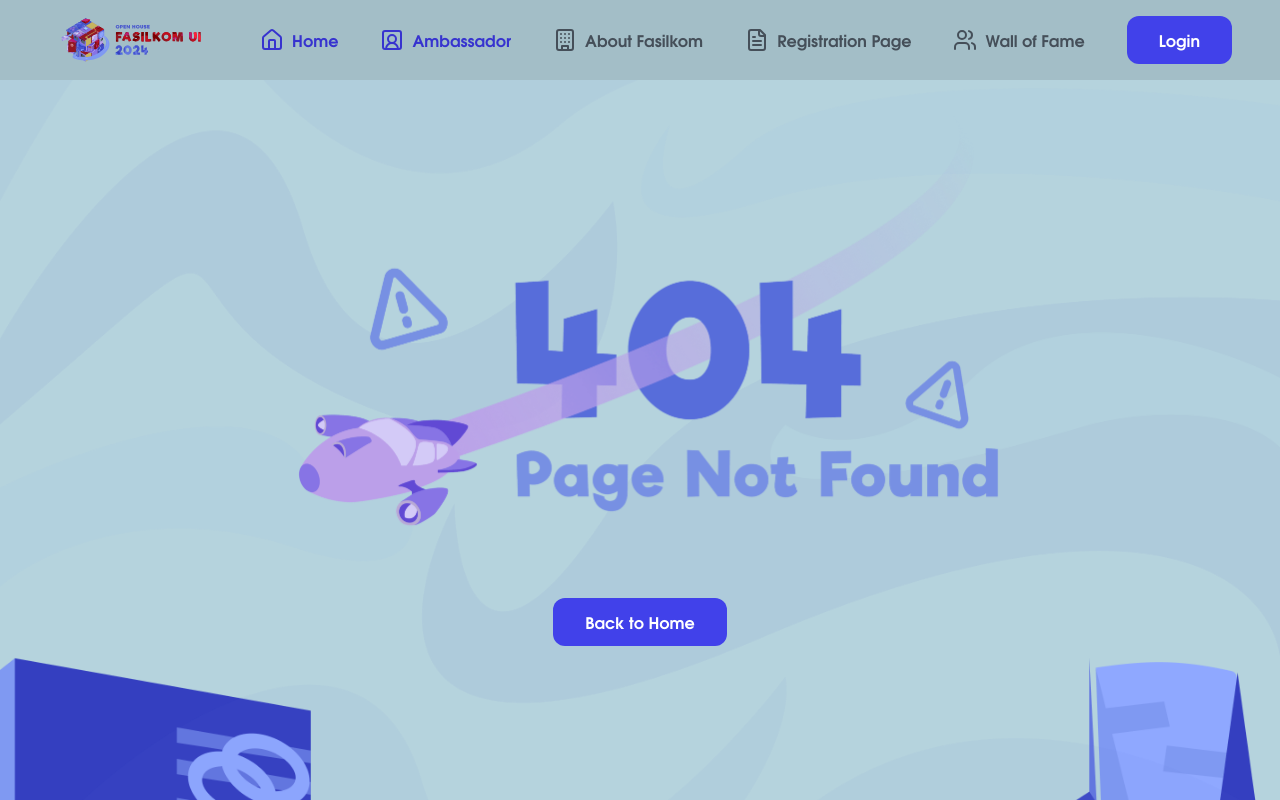
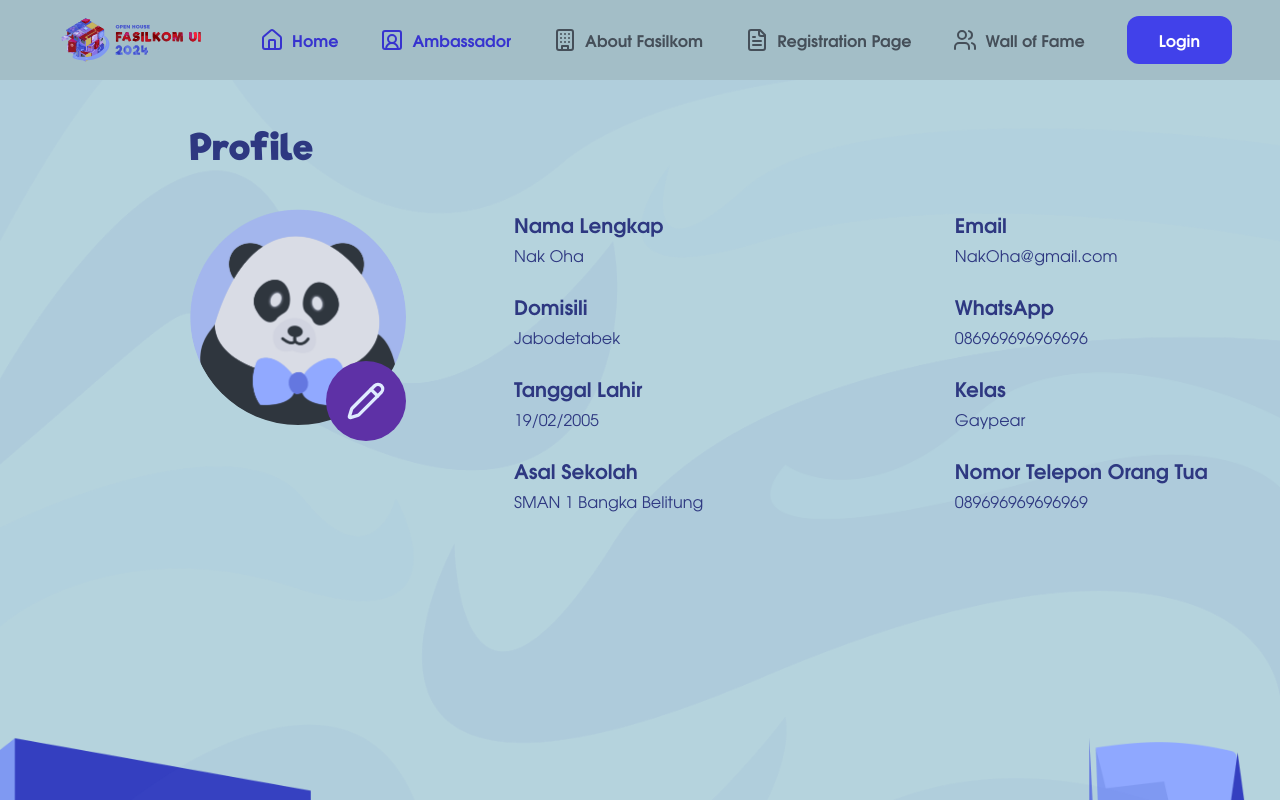
Before and after one commit to OH-Fasilkom-UI/oh24-frontend, a Next.js app: page /profile in a window 1280 px wide. Before the commit this address had no page. Shown: the top 800 px of the page. Built offline with nearby package versions, Linux system fonts and the light colour scheme.

Commit message:
feat: add profile page

```diff
--- /dev/null
+++ b/app/profile/page.tsx
@@ -0,0 +1,8 @@
+import React from 'react'
+import { ProfilePageModule } from '@/modules'
+
+function page() {
+  return <ProfilePageModule />
+}
+
+export default page
--- /dev/null
+++ b/modules/ProfilePageModules/index.tsx
@@ -0,0 +1,19 @@
+import React from 'react'
+import bg from '@/public/wave-notfound.png'
+import { DetailProfile } from './sections/DetailProfile'
+
+export const ProfilePageModule = () => {
+  return (
+    <main
+      style={{
+        backgroundImage: `url(${bg.src})`,
+        backgroundSize: 'cover',
+        backgroundPosition: 'center',
+        backgroundRepeat: 'no-repeat',
+      }}
+      className='min-h-[160vh]'
+    >
+      <DetailProfile />
+    </main>
+  )
+}
--- /dev/null
+++ b/modules/ProfilePageModules/sections/DetailProfile.tsx
@@ -0,0 +1,99 @@
+'use client'
+import React from 'react'
+import { Avatar, AvatarImage } from '@/components/ui/Avatar'
+import { DetailProfileConstant, PandaImages } from '../constant'
+import {
+  Tooltip,
+  TooltipContent,
+  TooltipProvider,
+  TooltipTrigger,
+} from '@/components/ui/Tooltip'
+import { Pencil } from 'lucide-react'
+import {
+  Popover,
+  PopoverContent,
+  PopoverTrigger,
+} from '@/components/ui/popover'
+
+export const DetailProfile = () => {
+  const handleProfileChange = (src: string) => {
+    // handle change profile logic later
+  }
+  return (
+    <div className="flex flex-col md:pl-[120px]  xl:pl-[190px] py-10 max-md:pb-20 justify-center items-center md:items-start md:justify-start gap-[35px]">
+      <h1 className="text-[36px] text-[#2E3881] font-bold font-riffic tracking-[0.075rem]">
+        Profile
+      </h1>
+      <div className="flex flex-col max-md:justify-center max-md:items-center md:flex-row md:gap-[108px]">
+        <div className="flex flex-col items-end">
+          <Avatar className="w-[216px] h-[216px]">
+            <AvatarImage src="/Profile/cowo1.png" />
+          </Avatar>
+          <TooltipProvider>
+            <Tooltip>
+              <TooltipTrigger className="p-5 max-md:hidden -translate-y-16 bg-[#5E31A6] text-[#E0ECFF] rounded-full">
+                <Pencil className="w-10 h-10" />
+              </TooltipTrigger>
+              <TooltipContent
+                icon={false}
+                side={'right'}
+                className="flex flex-col"
+              >
+                <h1 className="text-[#2E3881] text-[16px] font-tex-gyre font-bold mb-3">
+                  Choose Your Panda!
+                </h1>
+                <div className="flex flex-row gap-[34px]">
+                  {PandaImages.map((item) => (
+                    <Avatar
+                      onClick={() => handleProfileChange(item.src)}
+                      key={item.alt}
+                      className="w-[108px] h-[108px] cursor-pointer"
+                    >
+                      <AvatarImage src={item.src} />
+                    </Avatar>
+                  ))}
+                </div>
+              </TooltipContent>
+            </Tooltip>
+          </TooltipProvider>
+          <Popover>
+            <PopoverTrigger className="p-5 md:hidden -translate-y-16 bg-[#5E31A6] text-[#E0ECFF] rounded-full">
+              <Pencil className="w-10 h-10" />
+            </PopoverTrigger>
+            <PopoverContent className="flex flex-col items-center justify-center w-full">
+              <h1 className="text-[#2E3881] text-[16px] font-tex-gyre font-bold mb-3">
+                Choose Your Panda!
+              </h1>
+              <div className="flex flex-col items-center gap-[34px]">
+                {PandaImages.map((item) => (
+                  <Avatar
+                    onClick={() => handleProfileChange(item.src)}
+                    key={item.alt}
+                    className="w-[108px] h-[108px] cursor-pointer"
+                  >
+                    <AvatarImage src={item.src} />
+                  </Avatar>
+                ))}
+              </div>
+            </PopoverContent>
+          </Popover>
+        </div>
+        <div className="grid xl:grid-cols-2 md:gap-x-[188px] gap-y-6">
+          {DetailProfileConstant.map((item) => (
+            <div
+              key={item.title}
+              className="flex flex-col gap-1 max-md:text-center"
+            >
+              <p className="text-[#2E3881] text-[20px] font-bold font-tex-gyre">
+                {item.title}
+              </p>
+              <p className="text-[#2E3881] text-[16px] font-normal font-tex-gyre">
+                {item.value}
+              </p>
+            </div>
+          ))}
+        </div>
+      </div>
+    </div>
+  )
+}
--- /dev/null
+++ b/modules/index.tsx
@@ -0,0 +1 @@
+export * from './ProfilePageModules'
```
